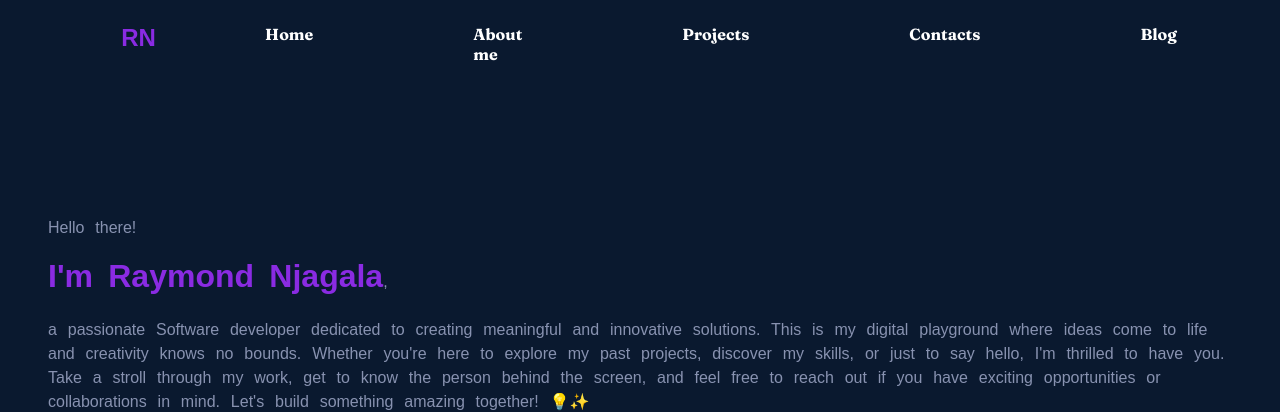
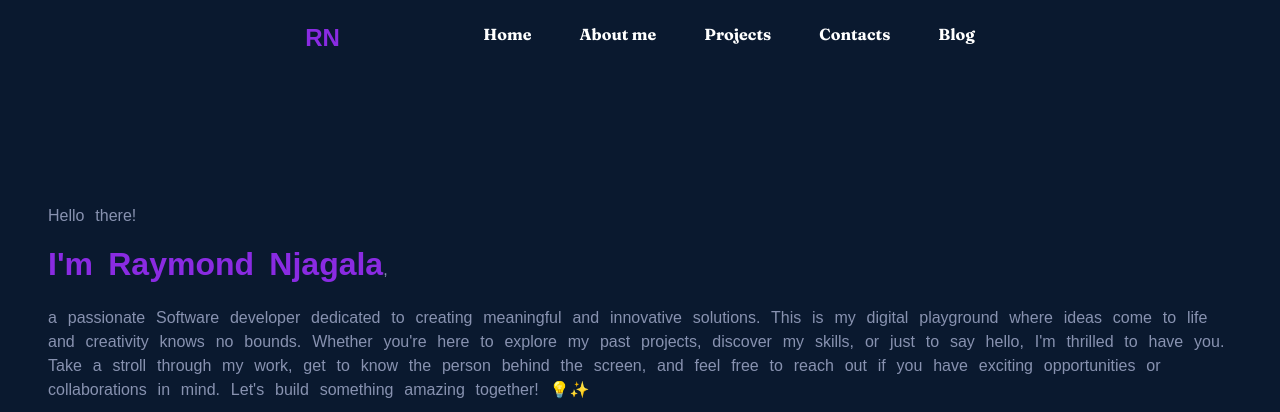
Before and after one commit to Rhyz26/personal-portfolio-web, a plain HTML site: page index.html in a window 1280 px wide. Shown: the top 412 px of the page. Drawn offline with Linux system fonts and the light colour scheme; a web font is replaced by a local one.

Commit message:
modified the nav bar

```diff
--- a/index.html
+++ b/index.html
@@ -24,6 +24,7 @@
 <body >
     <header>
         <nav>
+            <ul>
             <div class="nav">
 
             <a class="logo" href="/">
@@ -34,7 +35,6 @@
 
 
                 <!-- <div class="list"> -->
-                    <ul>
                         <li><a href="#home">Home</a></li>
                         <li><a href="#about">About me</a></li>
                         <li><a href="#projects">Projects</a></li>
--- a/styles.css
+++ b/styles.css
@@ -17,10 +17,10 @@ body {
 
 .logo h1 {
   max-width: 100%;
-  width: 130px;
+  width: 8.125rem;
   height: auto;
   color: blueviolet;
-  margin-left: 2rem;
+  /* margin-left: 2rem; */
 }
 
 header {
@@ -30,7 +30,7 @@ header {
   /* align-self: flex-end; */
   /* align-items: right; */
   justify-content: space-evenly;
-  padding: 0rem;
+  /* padding: 0rem; */
   /* transition: .3s; */
   z-index: 2;
   flex-wrap: wrap;
@@ -49,18 +49,21 @@ nav a:hover {
 
 .nav {
   display: flex;
-  z-index: 1000; /*this one makes sure that the content doesnt overflow above the navigation bar */
-  width: 100%;
+  /* z-index: 1000; this one makes sure that the content doesnt overflow above the navigation bar */
+  /* width: 100%; */
 
   padding-top: 1.5rem;
   padding-bottom: 1.5rem;
   /* margin-bottom: 10px; */
   /* margin-top: 10px; */
-  overflow: hidden;
+  /* overflow: hidden; */
   position: sticky;
   text-decoration: none;
   transition: border-bottom 0.3s ease;
   flex-wrap: wrap;
+  list-style: none;
+  gap: 3rem;
+  /* align-items: flex-end; */
 }
 
 .nav li:hover {
@@ -68,10 +71,6 @@ nav a:hover {
   transform: translate(0px, 5px);
 }
 
-.nav {
-  /* justify-content: flex-end; */
-  list-style: none;
-}
 
 /* .nav>li {
     display: none;
@@ -82,12 +81,13 @@ nav a:hover {
 ul {
   list-style: none;
   display: flex;
-  justify-content: center;
-  gap: 10rem;
+  /* justify-content: center; */
   font-size: 1rem;
   margin: auto;
-  width: 50%;
-  font-weight: 500;
+  /* width: 100%; */
+  /* font-weight: 50; */
+  /* flex-wrap: wrap; */
+
 }
 
 /* ul a::after { */
@@ -317,6 +317,7 @@ p {
     /* text-align: center; */
   }
 
+
   .home-img {
     flex-basis: none;
   }
```
